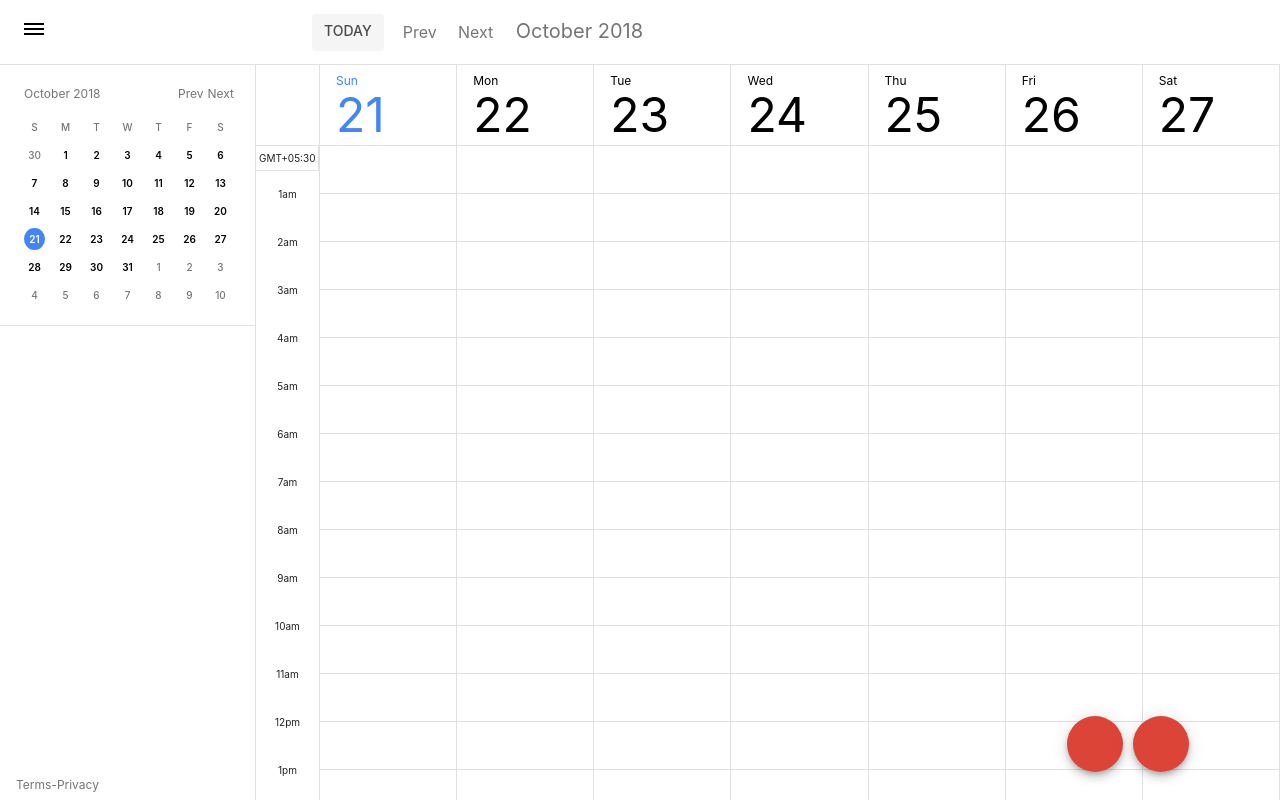
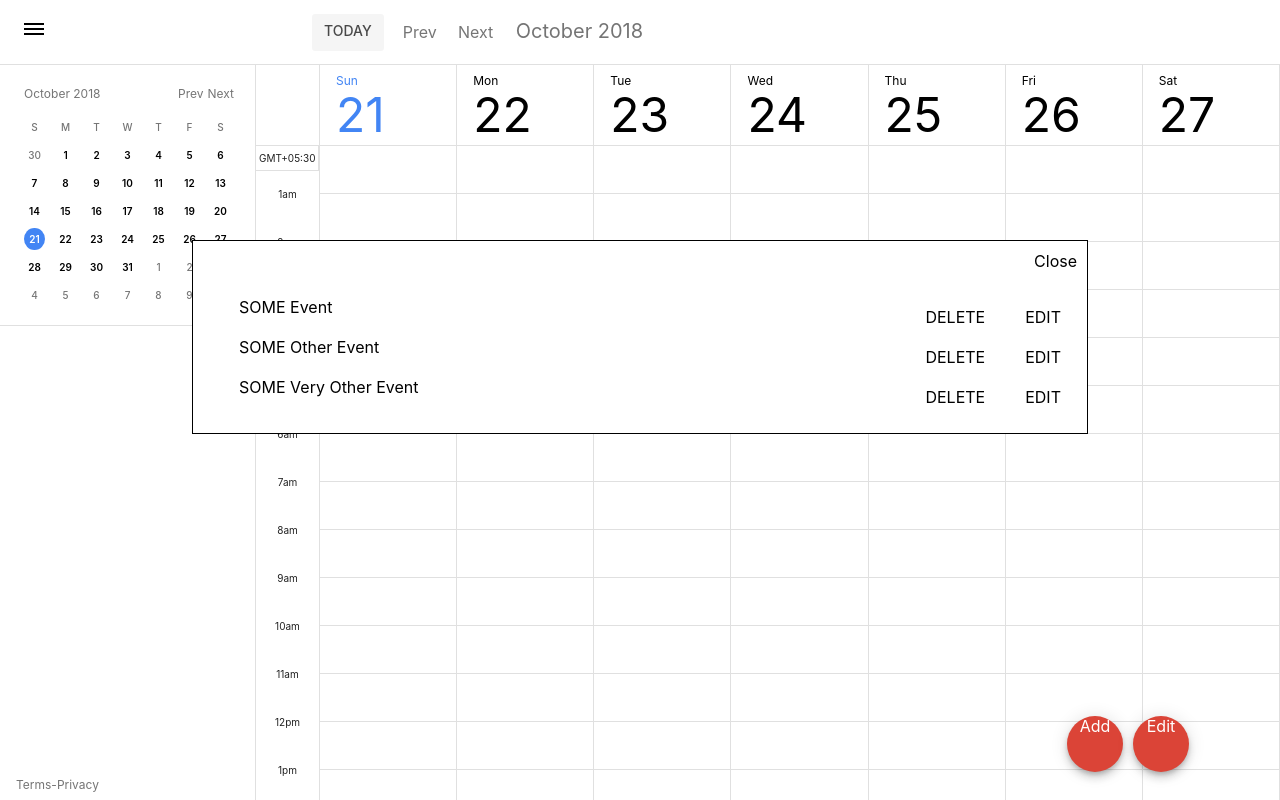
Before and after one commit to yashtatsme92/gcReact, a React (Create React App) app: page / in a window 1280 px wide. Built offline with nearby package versions, Linux system fonts and the light colour scheme.

Commit message:
Final changes

```diff
--- a/src/containers/Layout/Content/MainPanel/MainPanel.js
+++ b/src/containers/Layout/Content/MainPanel/MainPanel.js
@@ -4,6 +4,7 @@ import Modal from './../../../Misc/Modal/Modal';
 import Aux from './../../../../hoc/Auxiliary/Auxiliary';
 import AddEvent from './../../../Misc/AddEvent/AddEvent';
 import EventDisplay from './../../../Misc/EventDisplay/EventDisplay';
+import EventList from './../../../Misc/EventList/EventList';
 import Addwidget from './../../../Misc/AddWidget/AddWidget';
 
 import classes from './MainPanel.module.css';
@@ -17,27 +18,28 @@ class MainPanel extends Component {
             Time: ["12am","1am","2am","3am","4am","5am","6am","7am","8am","9am","10am","11am","12pm","1pm","2pm","3pm","4pm","5pm","6pm","7pm","8pm","9pm","10pm","11pm"],
             Events : [
                 {
-                    title: "SOME TITLE",
+                    title: "SOME Event",
                     fromDate: "2018-10-21",
                     fromTime: "11:30am",
                     toDate: "2018-10-21",
                     toTime: "12:00pm",
                 },{
-                    title: "SOME TILILILTILILT",
+                    title: "SOME Other Event",
                     fromDate: "2018-10-21",
                     fromTime: "11:30am",
                     toDate: "2018-10-21",
                     toTime: "12:00pm",
                 },{
-                    title: "SOME OTHER",
-                    fromDate: "2018-10-21",
+                    title: "SOME Very Other Event",
+                    fromDate: "2018-10-24",
                     fromTime: "11:30am",
-                    toDate: "2018-10-21",
+                    toDate: "2018-10-24",
                     toTime: "12:00pm",
                 }
             ],
             showModal: false,
-            modalType: "",
+            showModalList: true,
+            modalType: "A",
             todayDate: props.todayDate,
             currentDate: props.currentDate
         }
@@ -86,19 +88,27 @@ class MainPanel extends Component {
         })
     }
 
-    EditEventHandler() {
+    EditDeleteEventHandler(){
+        this.setState({
+            showModalList: !this.state.showModalList
+        })
+    }
+
+    EditEventHandler(eventPos) {
         this.setState({
             modalType: "E",
         })
         this.setState({
             showModal: !this.state.showModal,
-
+            showModalList: !this.state.showModalList,
+            EventsData : this.state.Events[eventPos],
+            eventPos: eventPos
         })
     }
 
-    DeleteEvent() {
+    DeleteEvent(eventPos) {
         let eventsArr = this.state.Events;
-        eventsArr.splice(0,1);
+        eventsArr.splice(eventPos,1);
 
         this.setState({
             modalType: "A",
@@ -113,6 +123,12 @@ class MainPanel extends Component {
         })
     }
 
+    CloseModalList() {
+        this.setState({
+            showModalList: false
+        })
+    }
+
     render() {
         return (
             <Aux>
@@ -122,7 +138,13 @@ class MainPanel extends Component {
                 >
                     {this.state.modalType === "A" ?
                     <AddEvent EditDeleteEvent={this.state.modalType} AddEventHandler={(eventData) => this.AddEventSubmitHandler(eventData)}/>
-                    : <AddEvent DeleteEvent={() => this.DeleteEvent()} eventPos="0" EditDeleteEvent={this.state.modalType} EventData={this.state.Events.length ? this.state.Events[0] : null} AddEventHandler={(eventData) => this.AddEventSubmitHandler(eventData)}/> }
+                    : <AddEvent eventPos={this.state.eventPos} EditDeleteEvent={this.state.modalType} EventData={this.state.Events.length ? this.state.EventsData : null} AddEventHandler={(eventData) => this.AddEventSubmitHandler(eventData)}/> }
+                </Modal>
+                <Modal
+                    CloseModal={() => this.CloseModalList()}
+                    show ={this.state.showModalList}
+                >
+                    <EventList EditEvent={(eventPos) => this.EditEventHandler(eventPos)} DeleteEvent={(eventPos) => this.DeleteEvent(eventPos)} EventList={this.state.Events}/>
                 </Modal>
                 <div className={classes.MainPanelContainer}>
                     <div className={classes.MainPanel}>
@@ -205,10 +227,12 @@ class MainPanel extends Component {
                 </div>
                 <div className={classes.WidgetArea}>
                 <Addwidget
+                    Text={"Add"}
                     EventTrigger={ () => this.AddEventHandler()}
                 />
                 <Addwidget
-                    EventTrigger={ () => this.EditEventHandler()}
+                    Text={"Edit"}
+                    EventTrigger={ () => this.EditDeleteEventHandler()}
                 />
                 </div>
 
--- a/src/containers/Misc/AddEvent/AddEvent.js
+++ b/src/containers/Misc/AddEvent/AddEvent.js
@@ -118,13 +118,7 @@ class AddEvent extends Component {
                         this.props.EditDeleteEvent !== "A"  ? (<span>Edit Event</span>) : (<span>Add Event?</span>)
                     }
                     </div>
-
-                        {this.props.EditDeleteEvent !== "A"  ?
-                            <div onClick={() => this.props.DeleteEvent()} className={[classes.divFloat,classes.cursor].join(" ")}>
-                                <span>DELETE</span>
-                            </div>
-                            : null}
-                    </div>
+                </div>
 
 
 
--- a/src/containers/Misc/AddWidget/AddWidget.js
+++ b/src/containers/Misc/AddWidget/AddWidget.js
@@ -7,6 +7,7 @@ class AddWidget extends Component {
         return (
             <div className={classes.AddWidgetContainer}>
                 <div onClick={() => this.props.EventTrigger()} className={classes.AddWidget}>
+                    <span className={classes.TextClass}>{this.props.Text}</span>
                 </div>
             </div>
         )
--- a/src/containers/Misc/AddWidget/AddWidget.module.css
+++ b/src/containers/Misc/AddWidget/AddWidget.module.css
@@ -27,4 +27,10 @@
     text-align: center;
     width: 56px;
     z-index: 4000;
+    /* vertical-align: middle; */
 }
+
+.TextClass {
+    color: #fff;
+    margin: 10px;
+}
--- /dev/null
+++ b/src/containers/Misc/EventList/EventList.js
@@ -0,0 +1,27 @@
+import React, {Component} from 'react';
+
+import classes from './EventList.module.css';
+
+const EventList = props => {
+    return (
+        <div className={classes.EventsContainer}>
+            {
+                props.EventList.map((event,index) => (
+                    <div className={classes.EventContainer}>
+                        <div className={[classes.EventName].join(" ")}>
+                            {event.title}
+                        </div>
+                        <div className={classes.DivClass} onClick={() => props.EditEvent(index)}>
+                            EDIT
+                        </div>
+                        <div className={classes.DivClass} onClick={() => props.DeleteEvent(index)}>
+                            DELETE
+                        </div>
+                    </div>
+            ))
+        }
+        </div>
+    )
+}
+
+export default EventList;
--- /dev/null
+++ b/src/containers/Misc/EventList/EventList.module.css
@@ -0,0 +1,26 @@
+.EventsContainer {
+    padding: 10px;
+    width: 100%;
+    margin-top: 20px;
+}
+
+
+.EventContainer {
+    /* display: flex; */
+    /* display: inline; */
+    padding: 10px;
+    width: 100%
+}
+
+.EventName {
+    display: inline;
+    padding: 10px;
+}
+
+.DivClass {
+    cursor: pointer;
+    display: inline;
+    padding: 10px;
+    margin-right: 20px;
+    float: right;
+}
```
